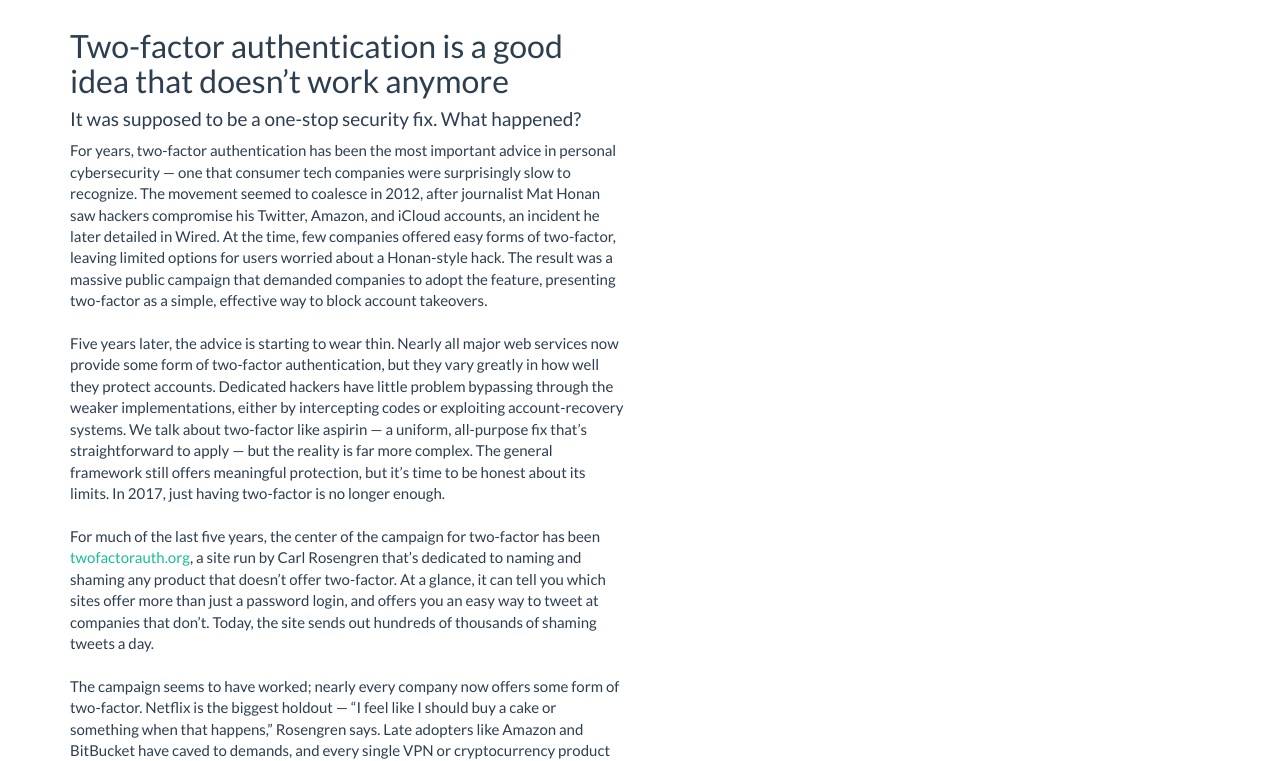
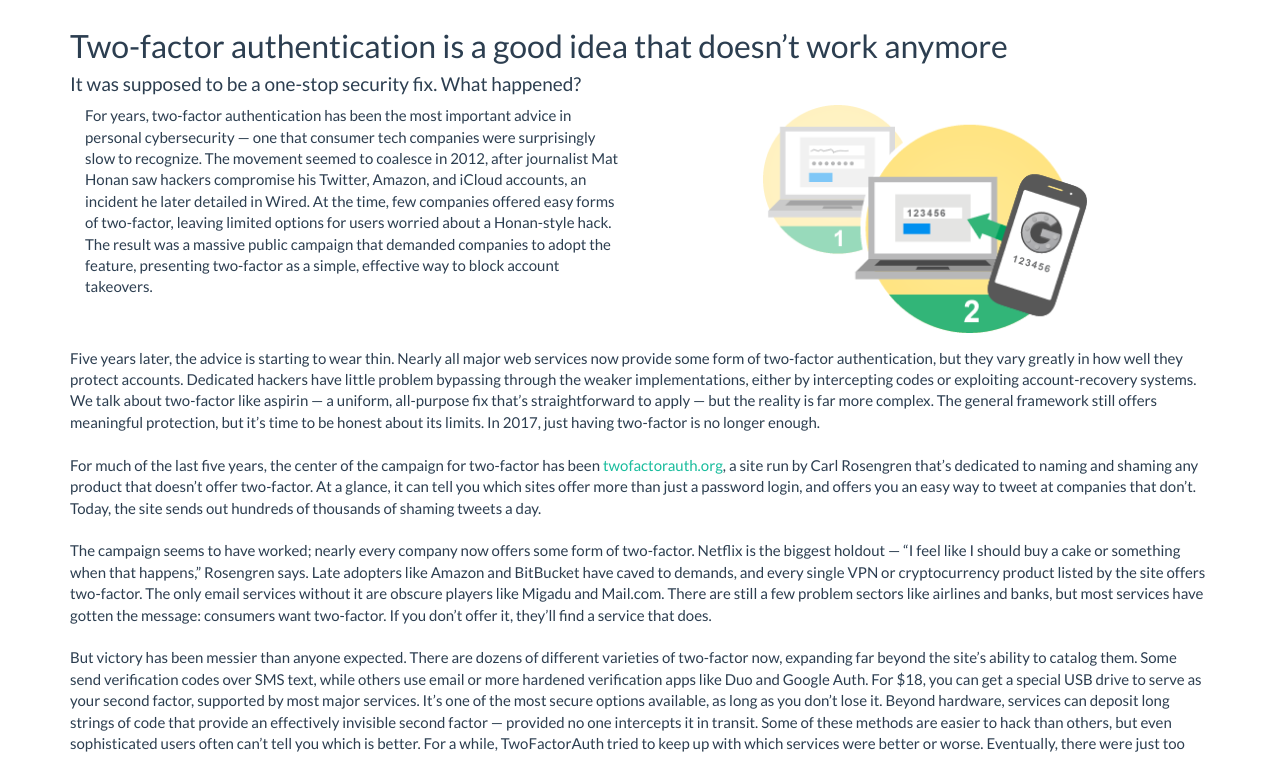
Before and after one commit to Pazzobg/pazzobg.github.io, a plain HTML site: page viewpostAuthentication.html in a window 1280 px wide. Shown: the part 63-824 px from the top of the page. Drawn offline with Linux system fonts and the light colour scheme.

Commit message:
Added images in articles

```diff
--- a/viewpostAuthentication.html
+++ b/viewpostAuthentication.html
@@ -37,7 +37,7 @@
 <main>
     <div class="container body-content">
         <div class="row">
-            <div class="col-md-6">
+            <div class="col-md-12">
                 <article>
                     <header>
                         <h2>Two-factor authentication is a good idea that doesn’t work anymore</h2>
@@ -45,6 +45,8 @@
                     </header>
 
                     <p>
+
+                    <div class="col-md-6">
                         For years, two-factor authentication has been the most important advice in personal
                         cybersecurity — one that consumer tech companies were surprisingly slow to recognize.
                         The movement seemed to coalesce in 2012, after journalist Mat Honan saw hackers
@@ -54,6 +56,13 @@
                         campaign that demanded companies to adopt the feature, presenting two-factor as a
                         simple, effective way to block account takeovers. <br/>
                         <br />
+                    </div>
+
+                    <div class="col-md-6">
+                        <img src="images/2StepAuth.png" width="60%" class="img-responsive center-block"
+                             style="margin-bottom: 15px"/>
+                    </div>
+
                         Five years later, the advice is starting to wear thin. Nearly all major web services
                         now provide some form of two-factor authentication, but they vary greatly in how well
                         they protect accounts. Dedicated hackers have little problem bypassing through the weaker
```
Also changed, not shown: viewpostAugReality.html (+5 -1 lines), viewpostGoogle.html (+9 -2 lines), pazzobg.github.io.txt (added).
